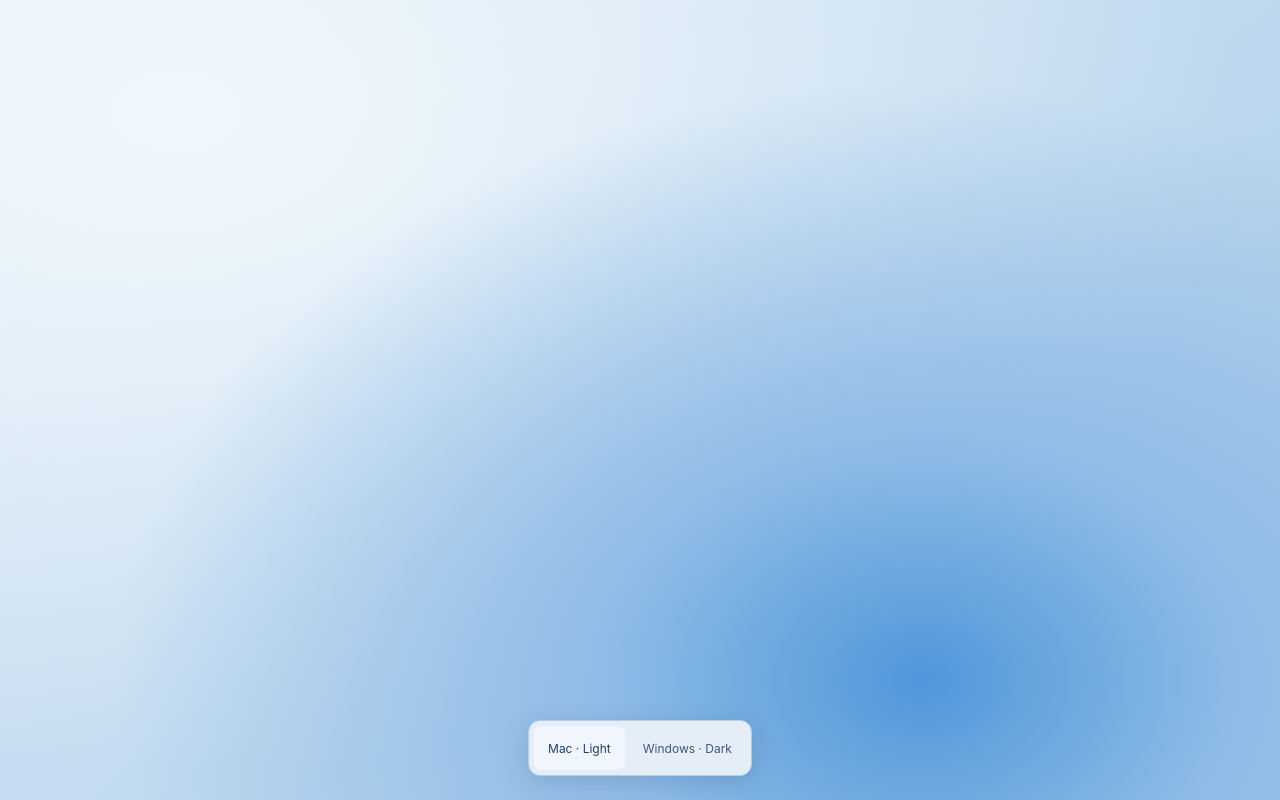
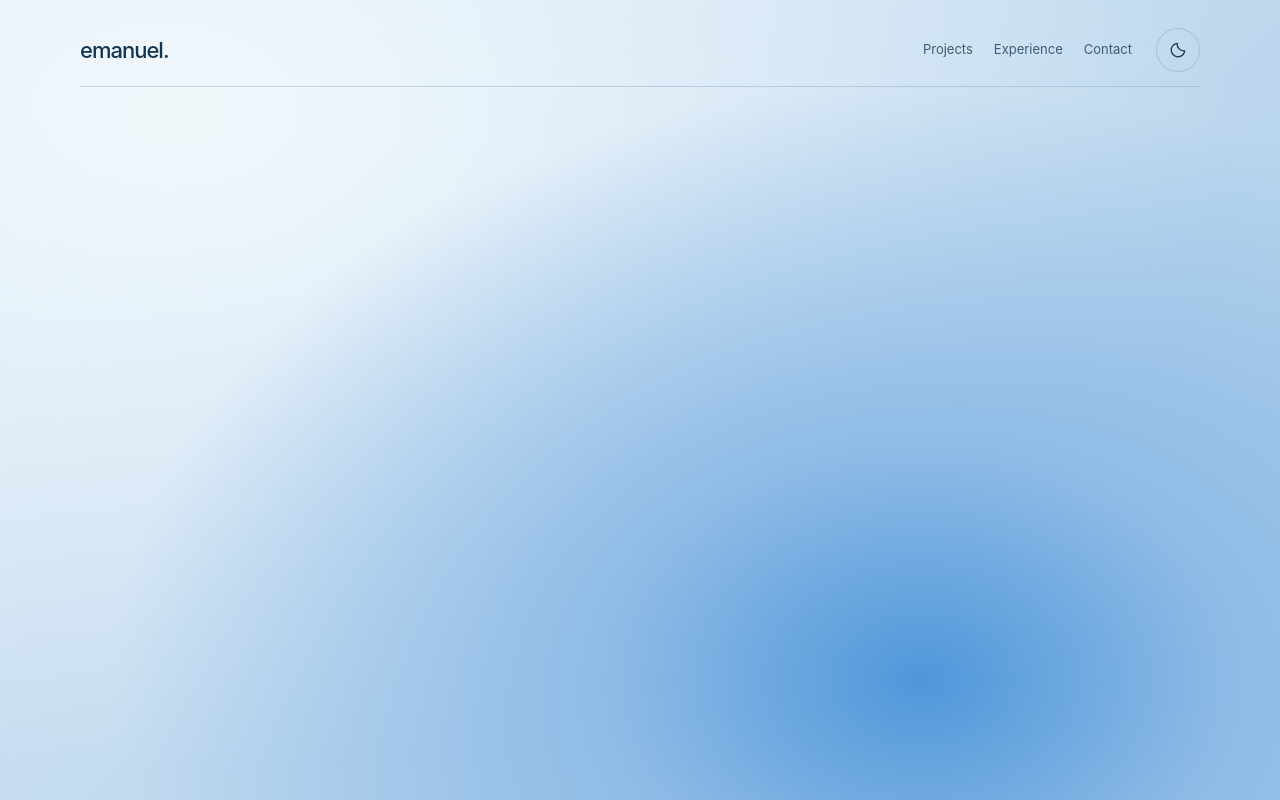
Before and after one commit to Emanuel-Nicholas-Manguera/eman-portfolio, a React (Vite) app: page / in a window 1280 px wide. Built offline with nearby package versions, Linux system fonts and the light colour scheme.

Commit message:
feat: add clean line portfolio header

```diff
--- a/index.html
+++ b/index.html
@@ -4,7 +4,8 @@
     <meta charset="UTF-8" />
     <link rel="icon" type="image/svg+xml" href="/favicon.svg" />
     <meta name="viewport" content="width=device-width, initial-scale=1.0" />
-    <title>eman-portfolio</title>
+    <meta name="description" content="Emanuel Nicholas Manguera's software development portfolio." />
+    <title>Emanuel Nicholas Manguera | Software Developer</title>
   </head>
   <body>
     <div id="root"></div>
--- a/src/App.css
+++ b/src/App.css
@@ -1,15 +1,15 @@
-.desktop-background {
-  --switch-background: #e5eef7;
-  --switch-border: #b6cbe1;
-  --switch-text: #405775;
-  --selected-background: #f1f6fc;
-  --selected-text: #1c3f6b;
+.portfolio {
+  --text: #143550;
+  --muted-text: #3d5c76;
+  --header-border: #365f8535;
+  --control-hover: #d7e7f5;
   --focus-color: #1559b7;
 
   position: relative;
   isolation: isolate;
   min-height: 100svh;
   overflow: hidden;
+  color: var(--text);
   color-scheme: light;
   background: #dce9f7;
 }
@@ -31,19 +31,18 @@
     linear-gradient(140deg, #dce9f7, #a7cbe7);
 }
 
-.desktop-background[data-theme='windows'] {
-  --switch-background: #14243b;
-  --switch-border: #37516f;
-  --switch-text: #b6c8df;
-  --selected-background: #2a4569;
-  --selected-text: #eff6ff;
+.portfolio[data-theme='dark'] {
+  --text: #e5f0fa;
+  --muted-text: #b0c9df;
+  --header-border: #a6c6e035;
+  --control-hover: #25465f;
   --focus-color: #8dc5ff;
 
   color-scheme: dark;
   background: #06111e;
 }
 
-[data-theme='windows'] .wallpaper {
+[data-theme='dark'] .wallpaper {
   background:
     radial-gradient(
       ellipse at 72% 85%,
@@ -55,41 +54,93 @@
     #06111e;
 }
 
-.theme-switch {
-  position: absolute;
-  z-index: 1;
-  bottom: calc(24px + env(safe-area-inset-bottom, 0px));
-  left: 50%;
-  display: flex;
-  gap: 4px;
-  padding: 5px;
-  border: 1px solid var(--switch-border);
-  border-radius: 12px;
-  background: var(--switch-background);
-  box-shadow: 0 6px 24px #102b4a26;
-  transform: translateX(-50%);
+.site-header {
+  display: grid;
+  grid-template-columns: minmax(0, 1fr) auto auto;
+  align-items: center;
+  gap: 24px;
+  width: min(calc(100% - 60px), 1120px);
+  margin-inline: auto;
+  padding: calc(28px + env(safe-area-inset-top, 0px)) 0 14px;
+  border-bottom: 1px solid var(--header-border);
 }
 
-.theme-switch button {
+.wordmark {
+  display: inline-flex;
+  align-items: center;
+  justify-self: start;
   min-height: 44px;
-  padding: 10px 14px;
-  border: 0;
-  border-radius: 7px;
-  color: var(--switch-text);
+  color: var(--text);
+  font-size: 22px;
+  font-weight: 500;
+  line-height: 1.2;
+  letter-spacing: -1px;
+  text-decoration: none;
+}
+
+.site-nav {
+  display: flex;
+  align-items: center;
+  gap: 21px;
+}
+
+.site-nav a {
+  display: inline-flex;
+  align-items: center;
+  min-height: 44px;
+  color: var(--muted-text);
+  font-size: 13px;
+  line-height: 1.5;
+  text-decoration: none;
+  white-space: nowrap;
+}
+
+.site-nav a[aria-disabled='true'] {
+  cursor: default;
+}
+
+.theme-toggle {
+  display: inline-flex;
+  align-items: center;
+  justify-content: center;
+  width: 44px;
+  height: 44px;
+  padding: 0;
+  border: 1px solid var(--header-border);
+  border-radius: 50%;
+  color: var(--text);
   background: transparent;
-  font-size: 12px;
-  white-space: nowrap;
   cursor: pointer;
   touch-action: manipulation;
 }
 
-.theme-switch button:hover,
-.theme-switch button[aria-pressed='true'] {
-  color: var(--selected-text);
-  background: var(--selected-background);
+.theme-toggle:hover {
+  background: var(--control-hover);
 }
 
-.theme-switch button:focus-visible {
+.site-header a:focus-visible,
+.theme-toggle:focus-visible {
   outline: 3px solid var(--focus-color);
   outline-offset: 3px;
 }
+
+@media (max-width: 580px) {
+  .site-header {
+    grid-template-columns: minmax(0, 1fr) auto;
+    width: calc(100% - 40px);
+    column-gap: 12px;
+    row-gap: 4px;
+    padding-top: calc(20px + env(safe-area-inset-top, 0px));
+  }
+
+  .site-nav {
+    grid-column: 1 / -1;
+    grid-row: 2;
+    gap: 24px;
+  }
+
+  .theme-toggle {
+    grid-column: 2;
+    grid-row: 1;
+  }
+}
--- a/src/App.tsx
+++ b/src/App.tsx
@@ -1,36 +1,69 @@
 import { useState } from 'react'
 import './App.css'
 
-type DesktopTheme = 'mac' | 'windows'
+type Theme = 'light' | 'dark'
+
+const navigationItems = ['Projects', 'Experience', 'Contact']
 
 function App() {
-  const [theme, setTheme] = useState<DesktopTheme>('mac')
+  const [theme, setTheme] = useState<Theme>('light')
+  const themeAction = `Switch to ${theme === 'light' ? 'dark' : 'light'} theme`
 
   return (
-    <main
-      className="desktop-background"
-      data-theme={theme}
-      aria-label={theme === 'mac' ? 'Mac light desktop' : 'Windows dark desktop'}
-    >
+    <div className="portfolio" data-theme={theme} id="top">
       <div className="wallpaper" aria-hidden="true" />
 
-      <div className="theme-switch" role="group" aria-label="Desktop theme">
+      <header className="site-header">
+        <a className="wordmark" href="#top" aria-label="Emanuel, home">
+          emanuel.
+        </a>
+
+        <nav className="site-nav" aria-label="Main navigation">
+          {/* Add section links as each part of the portfolio is built. */}
+          {navigationItems.map((label) => (
+            <a
+              key={label}
+              role="link"
+              aria-disabled="true"
+              aria-label={`${label}, coming soon`}
+              title={`${label} section coming soon`}
+            >
+              {label}
+            </a>
+          ))}
+        </nav>
+
         <button
+          className="theme-toggle"
           type="button"
-          aria-pressed={theme === 'mac'}
-          onClick={() => setTheme('mac')}
+          aria-label={themeAction}
+          title={themeAction}
+          onClick={() => setTheme((current) => current === 'light' ? 'dark' : 'light')}
         >
-          Mac · Light
+          <svg
+            viewBox="0 0 24 24"
+            width="18"
+            height="18"
+            fill="none"
+            stroke="currentColor"
+            strokeWidth="1.65"
+            strokeLinecap="round"
+            strokeLinejoin="round"
+            aria-hidden="true"
+            focusable="false"
+          >
+            {theme === 'light' ? (
+              <path d="M20.9 13.1A9 9 0 0 1 10.9 3.1a9 9 0 1 0 10 10Z" />
+            ) : (
+              <>
+                <circle cx="12" cy="12" r="4" />
+                <path d="M12 2v2m0 16v2M2 12h2m16 0h2M4.93 4.93l1.42 1.42m11.3 11.3 1.42 1.42M4.93 19.07l1.42-1.42m11.3-11.3 1.42-1.42" />
+              </>
+            )}
+          </svg>
         </button>
-        <button
-          type="button"
-          aria-pressed={theme === 'windows'}
-          onClick={() => setTheme('windows')}
-        >
-          Windows · Dark
-        </button>
-      </div>
-    </main>
+      </header>
+    </div>
   )
 }
 
```
